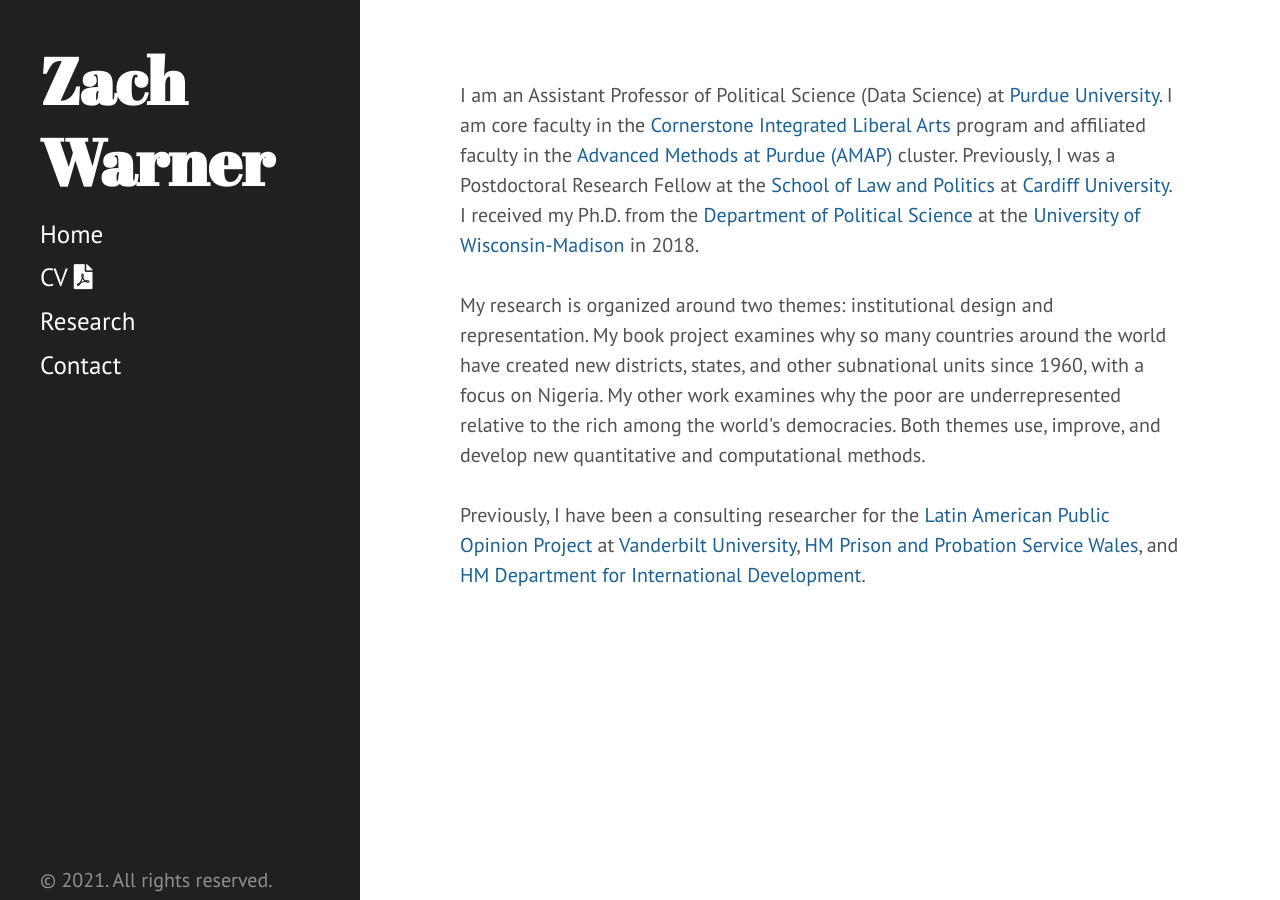
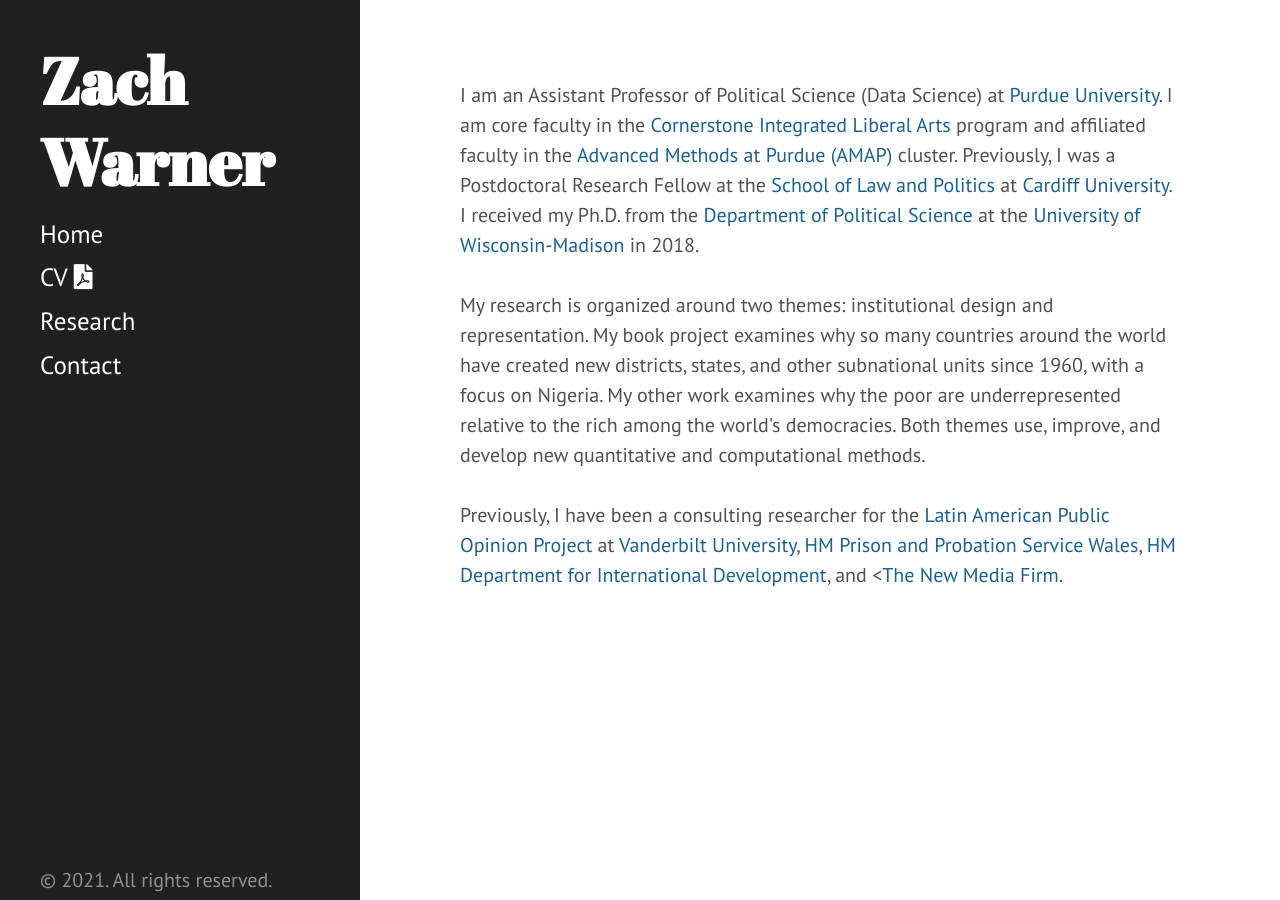
Before and after one commit to zachwarner/zachwarner.github.io, a Jekyll site: the page built from index.html, in a window 1280 px wide. Built offline with Jekyll 4.4.1, drawn with Linux system fonts in a browser that asks for light colours.

Commit message:
Add TNMF to landing page

```diff
--- a/index.html
+++ b/index.html
@@ -7,4 +7,4 @@
 
 My research is organized around two themes: institutional design and representation. My book project examines why so many countries around the world have created new districts, states, and other subnational units since 1960, with a focus on Nigeria. My other work examines why the poor are underrepresented relative to the rich among the world's democracies. Both themes use, improve, and develop new quantitative and computational methods. <br> <br>
 
-Previously, I have been a consulting researcher for the <a href="http://vanderbilt.edu/lapop/">Latin American Public Opinion Project</a> at <a href="http://vanderbilt.edu">Vanderbilt University</a>, <a href="https://www.gov.uk/government/organisations/her-majestys-prison-and-probation-service">HM Prison and Probation Service Wales</a>, and <a href="https://www.gov.uk/government/organisations/department-for-international-development">HM Department for International Development</a>.
+Previously, I have been a consulting researcher for the <a href="http://vanderbilt.edu/lapop/">Latin American Public Opinion Project</a> at <a href="http://vanderbilt.edu">Vanderbilt University</a>, <a href="https://www.gov.uk/government/organisations/her-majestys-prison-and-probation-service">HM Prison and Probation Service Wales</a>, <a href="https://www.gov.uk/government/organisations/department-for-international-development">HM Department for International Development</a>, and <<a href="https://thenewmediafirm.com/">The New Media Firm</a>.
```
